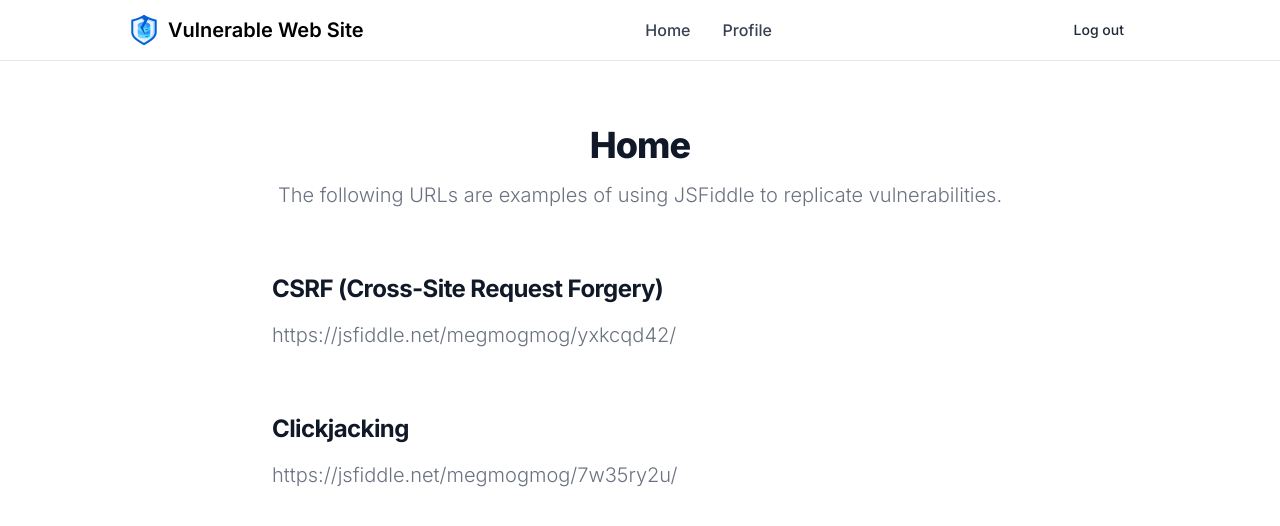
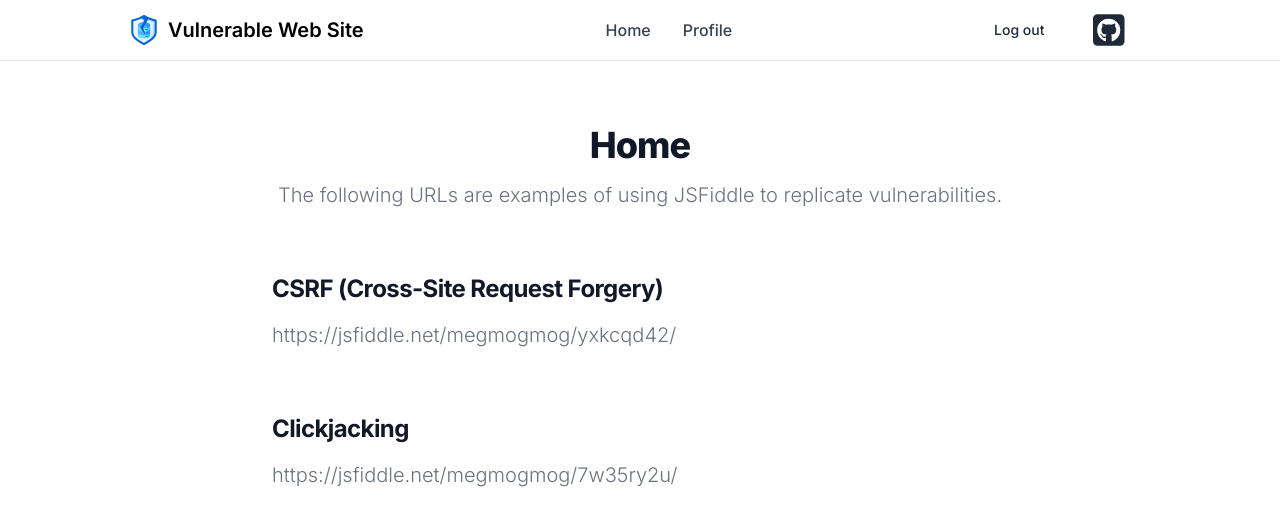
Before and after one commit to megmogmog1965/vulnerable-web-site, a Next.js app: page / in a window 1280 px wide. Shown: the top 526 px of the page. Built offline with nearby package versions, Linux system fonts and the light colour scheme.

Commit message:
Add flowbite & fontawsome.

```diff
--- a/app/(header)/layout.tsx
+++ b/app/(header)/layout.tsx
@@ -5,6 +5,9 @@ import Link from 'next/link'
 import { useRouter } from 'next/navigation'
 import React, { MouseEvent } from 'react'
 import { useCookies } from "react-cookie"
+import 'flowbite'
+import { FontAwesomeIcon } from '@fortawesome/react-fontawesome'
+import { faGithubSquare } from '@fortawesome/free-brands-svg-icons'
 
 export default function RootLayout({
   children,
@@ -49,6 +52,7 @@ export default function RootLayout({
                     </Link>
                     <div className="flex items-center lg:order-2">
                         <Link href="#" onClick={onClick} className="text-gray-800 dark:text-white hover:bg-gray-50 focus:ring-4 focus:ring-gray-300 font-medium rounded-lg text-sm px-4 lg:px-5 py-2 lg:py-2.5 mr-2 dark:hover:bg-gray-700 focus:outline-none dark:focus:ring-gray-800">Log out</Link>
+                        <Link href="https://github.com/megmogmog1965/vulnerable-web-site" className="text-gray-800 dark:text-white hover:bg-gray-50 focus:ring-4 focus:ring-gray-300 font-medium rounded-lg text-4xl px-4 lg:px-5 py-0 lg:py-0 mr-2 dark:hover:bg-gray-700 focus:outline-none dark:focus:ring-gray-800"><FontAwesomeIcon icon={faGithubSquare} /></Link>
                         <button data-collapse-toggle="mobile-menu-2" type="button" className="inline-flex items-center p-2 ml-1 text-sm text-gray-500 rounded-lg lg:hidden hover:bg-gray-100 focus:outline-none focus:ring-2 focus:ring-gray-200 dark:text-gray-400 dark:hover:bg-gray-700 dark:focus:ring-gray-600" aria-controls="mobile-menu-2" aria-expanded="false">
                             <span className="sr-only">Open main menu</span>
                             <svg className="w-6 h-6" fill="currentColor" viewBox="0 0 20 20" xmlns="http://www.w3.org/2000/svg"><path fillRule="evenodd" d="M3 5a1 1 0 011-1h12a1 1 0 110 2H4a1 1 0 01-1-1zM3 10a1 1 0 011-1h12a1 1 0 110 2H4a1 1 0 01-1-1zM3 15a1 1 0 011-1h12a1 1 0 110 2H4a1 1 0 01-1-1z" clipRule="evenodd"></path></svg>
--- a/package.json
+++ b/package.json
@@ -9,8 +9,14 @@
     "lint": "next lint"
   },
   "dependencies": {
+    "@fortawesome/fontawesome-svg-core": "^6.5.1",
+    "@fortawesome/free-brands-svg-icons": "^6.5.1",
+    "@fortawesome/free-regular-svg-icons": "^6.5.1",
+    "@fortawesome/free-solid-svg-icons": "^6.5.1",
+    "@fortawesome/react-fontawesome": "^0.2.0",
     "@vercel/kv": "^1.0.1",
     "bcrypt": "^5.1.1",
+    "flowbite": "^2.2.1",
     "next": "14.0.4",
     "react": "^18",
     "react-cookie": "^7.0.1",
--- a/tailwind.config.ts
+++ b/tailwind.config.ts
@@ -57,6 +57,8 @@ const config: Config = {
       ],
     },
   },
-  plugins: [],
+  plugins: [
+    require('flowbite/plugin'),
+  ],
 }
 export default config
```
Also changed, not shown: 1 other file (tests, documents, lock files or other folders).
